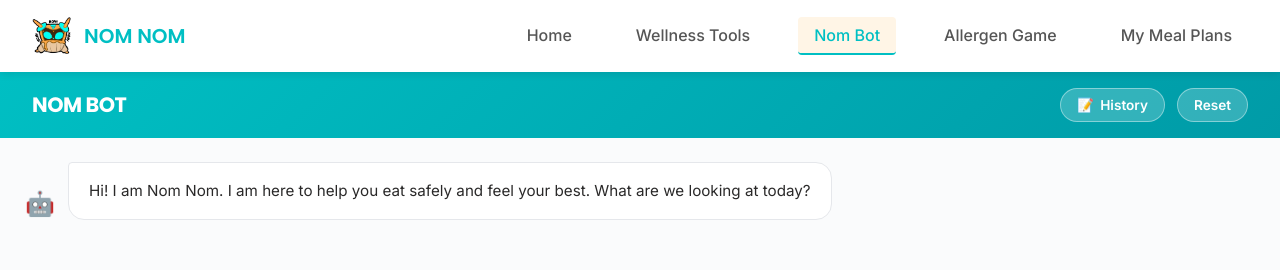
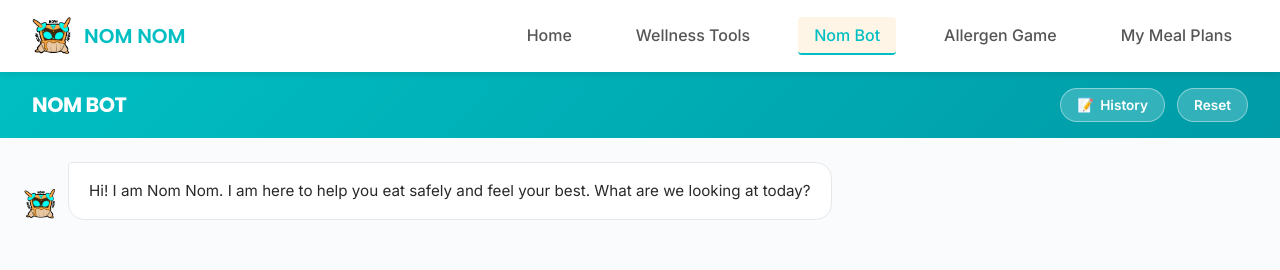
Before and after one commit to 23021779-WX/C240-Team-1-GA, a React (Vite) app: page / in a window 1280 px wide. Both pictures are taken after a click on the button "Nom Bot". Shown: the top 270 px of the page. Built offline with nearby package versions, Linux system fonts and the light colour scheme.

Commit message:
Update branding: Replace favicon and chatbot avatar with NOM BOT logo

```diff
--- a/index.html
+++ b/index.html
@@ -2,7 +2,7 @@
 <html lang="en">
   <head>
     <meta charset="UTF-8" />
-    <link rel="icon" type="image/svg+xml" href="/vite.svg" />
+    <link rel="icon" type="image/png" href="/nomnom-logo.png" />
     <meta name="viewport" content="width=device-width, initial-scale=1.0" />
     <title>NOM BOT - Dietary & Allergy Assistant</title>
   </head>
--- a/src/pages/ChatBot.css
+++ b/src/pages/ChatBot.css
@@ -205,6 +205,13 @@
   display: flex;
   align-items: center;
   justify-content: center;
+}
+
+.bot-avatar-img {
+  width: 100%;
+  height: 100%;
+  object-fit: contain;
+  border-radius: 4px;
 }
 
 .message-bubble {
--- a/src/pages/ChatBot.jsx
+++ b/src/pages/ChatBot.jsx
@@ -208,7 +208,11 @@ function ChatBot() {
         <div className="chat-messages">
           {messages.map((message, index) => (
             <div key={index} className={`message message-${message.type}`}>
-              {message.type === 'bot' && <div className="message-avatar">🤖</div>}
+              {message.type === 'bot' && (
+                <div className="message-avatar">
+                  <img src="/nomnom-logo.png" alt="Nom Nom Bot" className="bot-avatar-img" />
+                </div>
+              )}
               {editingIndex === index ? (
                 <div className="edit-message-container">
                   <textarea
@@ -270,7 +274,9 @@ function ChatBot() {
           )}
           {isLoading && (
             <div className="message message-bot">
-              <div className="message-avatar">🤖</div>
+              <div className="message-avatar">
+                <img src="/nomnom-logo.png" alt="Nom Nom Bot" className="bot-avatar-img" />
+              </div>
               <div className="message-bubble loading">
                 <span></span><span></span><span></span>
               </div>
```
